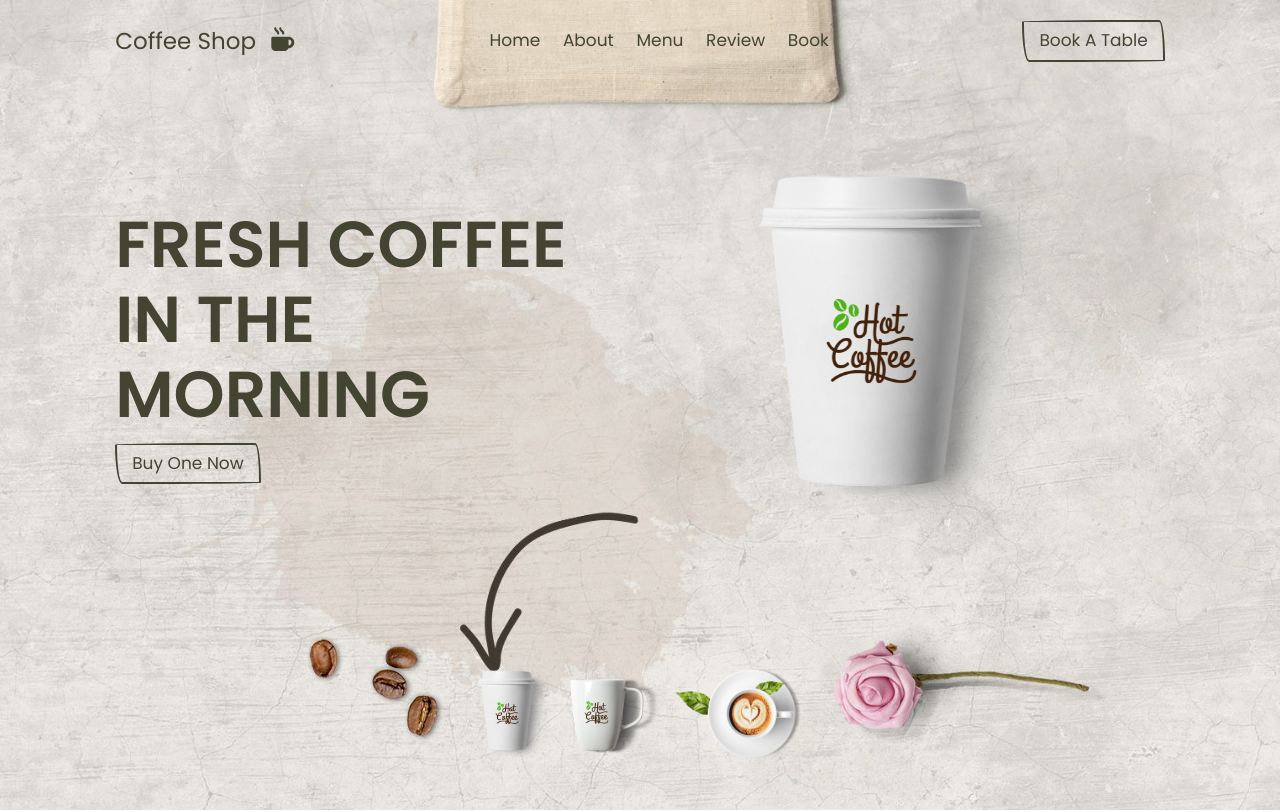
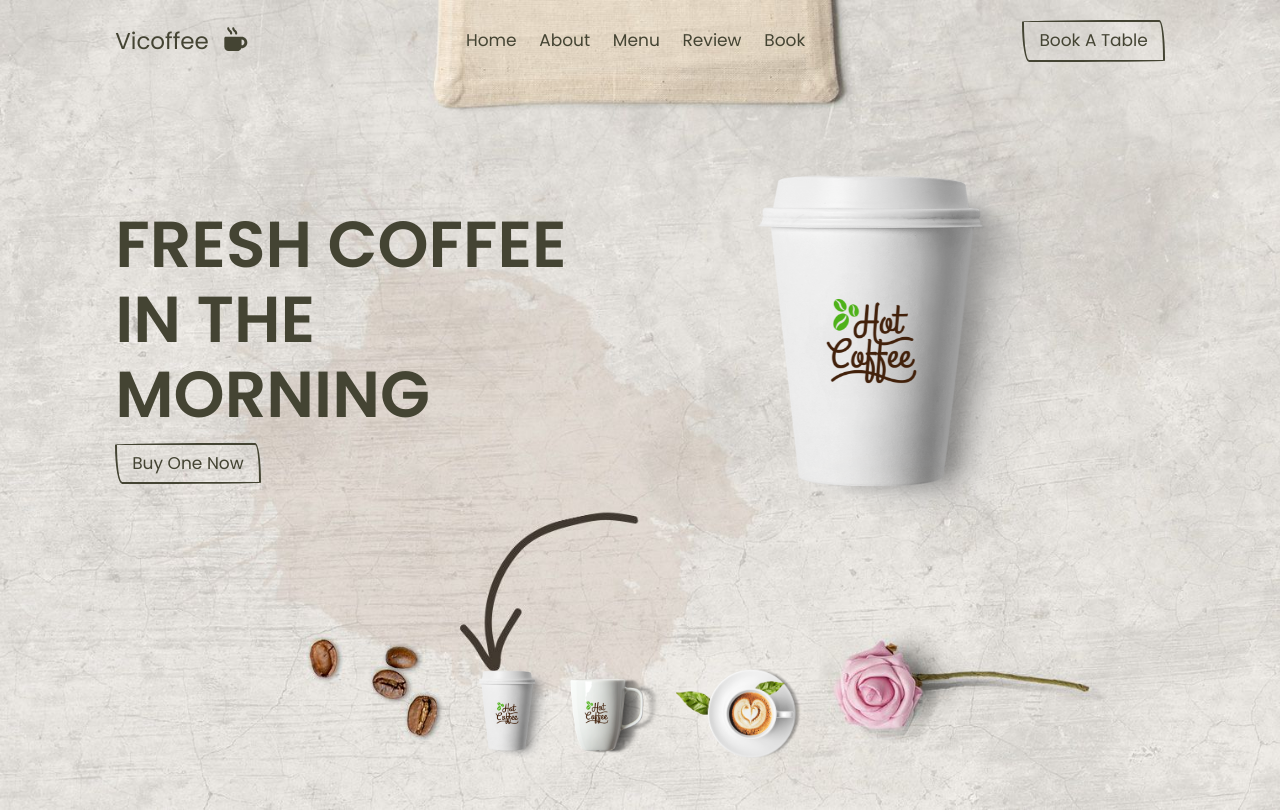
Before and after one commit to vwardanaa/Vicoffee, a plain HTML site: page index.html in a window 1280 px wide. Shown: the top 812 px of the page. Drawn offline with nearby package versions, Linux system fonts and the light colour scheme.

Commit message:
Update index.html

```diff
--- a/index.html
+++ b/index.html
@@ -52,7 +52,7 @@
             <span></span>
         </button>
 
-        <a href="#home" class="logo" translate="no">coffee shop <i class="fas fa-mug-hot"></i></a>
+        <a href="#home" class="logo" translate="no">Vicoffee <i class="fas fa-mug-hot"></i></a>
 
         <nav class="navbar">
             <a href="#home">home</a>
```
